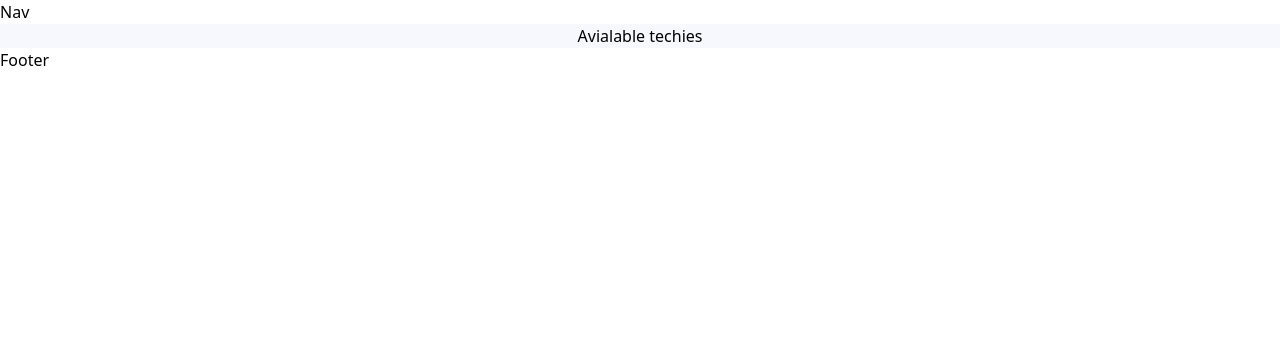
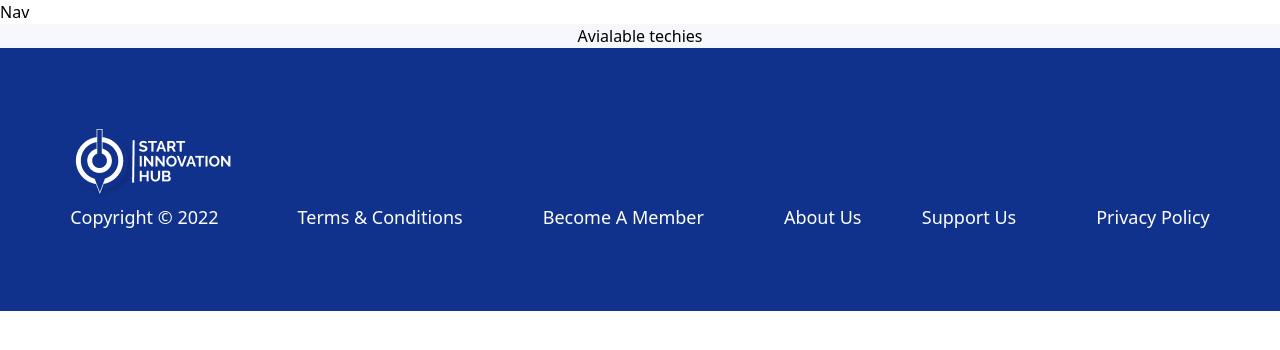
Before and after one commit to SIH-FRONTEND/sih-connect, a React (Vite) app: page / in a window 1280 px wide. Shown: the top 350 px of the page. Built offline with nearby package versions, Linux system fonts and the light colour scheme.

Commit message:
I created a footer component

```diff
--- a/src/components/Footer.jsx
+++ b/src/components/Footer.jsx
@@ -1,5 +1,42 @@
+import frame from "./../assets/frame.png";
+import { Link, Router } from "react-router-dom";
 const Footer = () => {
-  return <div>Footer</div>;
+  return (
+    <footer className=" bg-[#10328C] text-white  flex flex-nowrap sm:gap-0  sm:px-10 justify-around py-20 sm:text-sm  lg:text-lg lg:items-end">
+      <div className="logo">
+        <img src={frame} alt="" />
+        <ul>Copyright &copy; 2022</ul>
+      </div>
+
+      <div className="mid lg:flex  gap-20">
+        <ul>
+          <Link to="/supportUs " >
+            Terms & Conditions
+          </Link>
+        </ul>
+
+        <ul>
+        <Link to="/" >
+          Become A Member
+       </Link>
+        </ul>
+
+        <ul>
+          <Link to="/">About Us</Link>
+        </ul>
+      </div>
+
+      <div className="last lg:flex gap-20">
+        <ul>
+          <Link to ="/">Support Us</Link>
+        </ul>
+
+        <ul>
+          <Link to ="/">Privacy Policy</Link>
+        </ul>
+      </div>
+    </footer>
+  );
 };
 
 export default Footer;
```
Also changed, not shown: src/assets/frame.png (added).
